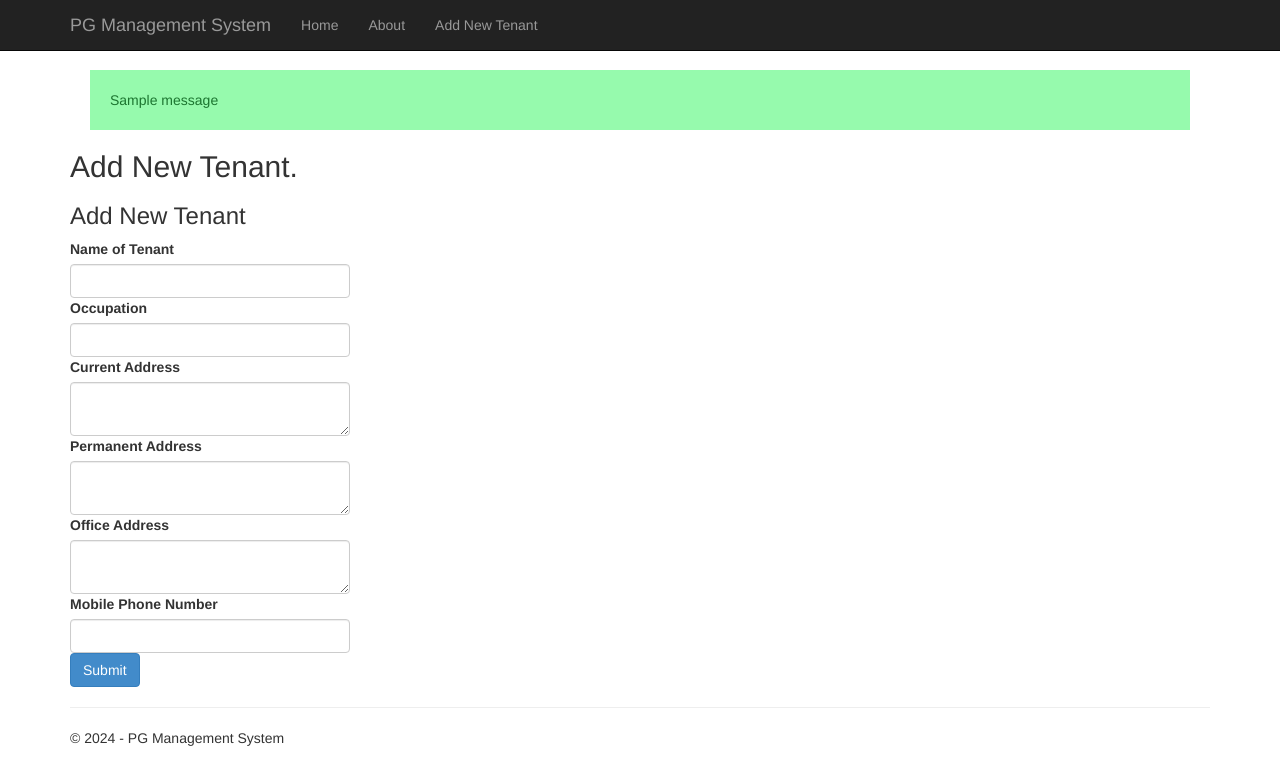
After one commit to indrajeet6/PG_Management_Python, a Flask app: page /NewTenant in a window 1280 px wide. The commit adds this page. Shown: the top 775 px of the page. Run offline with Flask 2, Linux system fonts and the light colour scheme; one stand-in notice (Sample message) is shown; some libraries are stand-ins or nearby versions.

Commit message:
Added a python generated for for Adding New Tenant, fields in the form still need to be compelted.

```diff
--- /dev/null
+++ b/Helpful Links.txt
@@ -0,0 +1,2 @@
+https://github.com/macloo/python-adv-web-apps/blob/master/python_code_examples/flask/forms/WTForms-field-types.csv
+https://python-adv-web-apps.readthedocs.io/en/latest/flask_forms.html
--- /dev/null
+++ b/PG_Management/PythonForms/AddNewTenant.py
@@ -0,0 +1,15 @@
+from flask_wtf import FlaskForm, CSRFProtect
+from wtforms.validators import DataRequired, Length
+from wtforms import StringField, SubmitField, TextAreaField
+
+class AddNewTenant(FlaskForm):
+    # Python Script to generate an Add New Tenant Form
+    strTenantName = StringField("Name of Tenant", validators=[DataRequired()])
+    strTenantOccupation = StringField("Occupation", validators=[DataRequired()])
+    strCurrentAddress = TextAreaField("Current Address", validators=[DataRequired()])
+    strPermanentAddress = TextAreaField("Permanent Address", validators=[DataRequired()])
+    strOfficeAddress = TextAreaField("Office Address", validators=[DataRequired()])
+    strMobile= StringField("Mobile Phone Number", validators=[DataRequired(), Length(10)])
+
+
+    submit = SubmitField("Submit")
--- a/PG_Management/static/content/site.css
+++ b/PG_Management/static/content/site.css
@@ -40,3 +40,17 @@ input[type="checkbox"].input-validation-error {
 .validation-summary-valid {
     display: none;
 }
+.flash {
+    padding: 20px;
+    margin: 20px;
+}
+
+    .flash.error {
+        background-color: #ffa7ae;
+        color: #a02a36;
+    }
+
+    .flash.success {
+        background-color: #96faad;
+        color: #1c7530;
+    }
--- /dev/null
+++ b/PG_Management/templates/AddNewTenant.html
@@ -0,0 +1,14 @@
+{% extends "layout.html" %}
+{% from 'bootstrap5/form.html' import render_form %}
+
+{% block content %}
+    {% for category, message in get_flashed_messages(with_categories=true) %}
+    <div class="flash {{ category }}">{{ message }}</div>
+    {% endfor %}
+
+<h2>{{ title }}.</h2>
+<h3>{{ message }}</h3>
+
+{{ render_form(form) }}
+
+{% endblock %}
--- a/PG_Management/templates/layout.html
+++ b/PG_Management/templates/layout.html
@@ -24,7 +24,7 @@
                 <ul class="nav navbar-nav">
                     <li><a href="{{ url_for('home') }}">Home</a></li>
                     <li><a href="{{ url_for('about') }}">About</a></li>
-                    <li><a href="{{ url_for('contact') }}">Contact</a></li>
+                    <li><a href="{{ url_for('NewTenant') }}">Add New Tenant</a></li>
                 </ul>
             </div>
         </div>
--- a/PG_Management/views.py
+++ b/PG_Management/views.py
@@ -4,9 +4,14 @@ Routes and views for the flask application.
 from pickle import OBJ
 import mysql.connector
 from datetime import datetime
-from flask import render_template
+from flask import render_template, request
 from PG_Management import app
 from PG_Management.Config.ConfigReader import getConfig
+from flask_wtf import FlaskForm, CSRFProtect
+from wtforms import StringField, SubmitField
+from flask import flash
+from PG_Management.PythonForms.AddNewTenant import AddNewTenant
+import PG_Management.PythonForms
 
 @app.route('/')
 @app.route('/home')
@@ -28,14 +33,23 @@ def home():
         data = myresult,
     )
 
-@app.route('/contact')
-def contact():
+@app.route('/NewTenant', methods=['GET', 'POST'])
+def NewTenant():
     """Renders the contact page."""
+    form = AddNewTenant()
+    message = ""
+    if request.method == "POST":
+      if form.validate_on_submit():
+          flash(f"Data Added Successfully!", category="success")
+      else:
+         flash(f"An Error Happened!", category="error")
+
     return render_template(
-        'contact.html',
-        title='Contact',
+        'AddNewTenant.html',
+        title='Add New Tenant',
         year=datetime.now().year,
-        message='Your contact page.'
+        message='Add New Tenant',
+        form=form
     )
 
 @app.route('/about')
```
Also changed, not shown: PG_Management/__init__.py (+8 -0 lines), PG_Management/templates/contact.html (deleted, +0 -20 lines), 1 other file.
